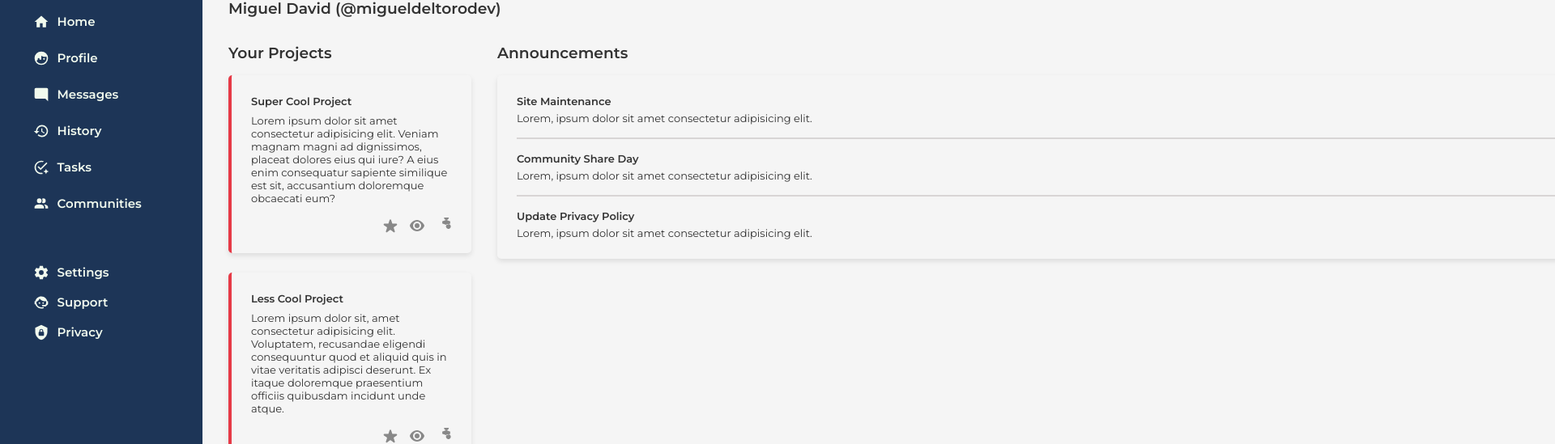
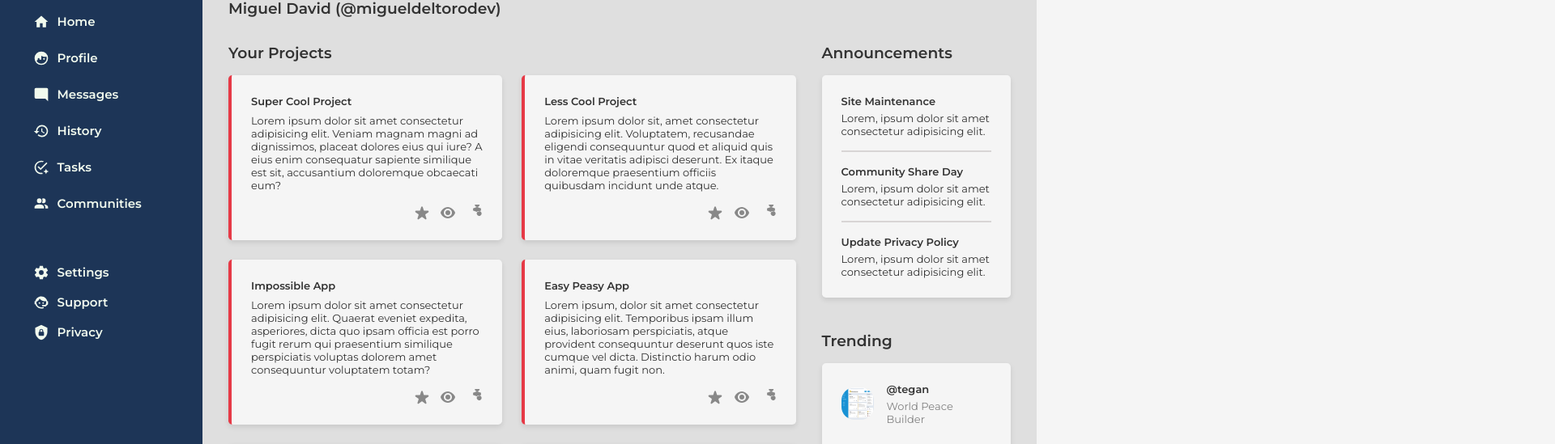
Before and after one commit to migueldeltorodev/admin-dashboard, a plain HTML site: page index.html in a window 1280 px wide. Shown: the part 87-636 px from the top of the page at 81% size, 1920 px wide, since content can reach past the window. Drawn offline with Linux system fonts and the light colour scheme.

Commit message:
refactor (styles): modificado estilo de trendings y fondo

```diff
--- a/styles.css
+++ b/styles.css
@@ -124,6 +124,7 @@ body {
     /* Filas: header | proyectos + anuncios | proyectos + trending */
     gap: 2rem;
     padding: 2rem;
+    background-color: rgba(136, 136, 136, .2);
 }
 
 /* Header */
@@ -213,7 +214,6 @@ body {
 .sidebar-right {
     display: grid;
     grid-template-rows: 1fr 1fr;
-    gap: 2rem;
 }
 
 /* Announcements */
@@ -247,10 +247,23 @@ body {
     margin-bottom: 1rem;
 }
 
+.trending-list>.trending-item {
+    display: flex;
+    gap: 1rem;
+    align-items: center;
+}
+
+.trending-item img {
+    width: 40px;
+    height: 40px;
+    border-radius: 1rem;
+}
+
 .item-detail span {
     font-weight: 600;
 }
 
 .item-detail p {
+    color: rgba(103, 102, 102, .8);
     margin-top: .3rem;
 }
```
